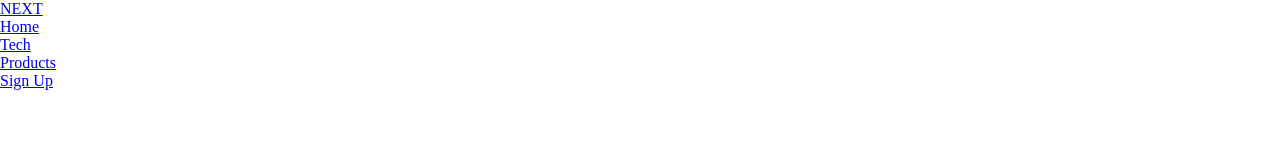
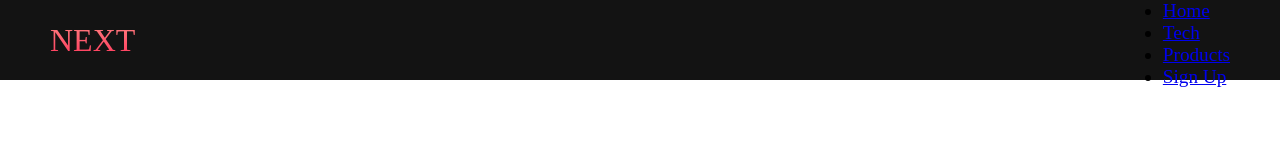
Before and after one commit to hlkirkness/beginnerswebsite, a plain HTML site: page index.html in a window 1280 px wide. Drawn offline with Linux system fonts and the light colour scheme.

Commit message:
more css

```diff
--- a/styles.css
+++ b/styles.css
@@ -2,5 +2,43 @@
     box-sizing: border-box;
     margin: 0;
     padding: 0;
-    font-family: 'Kambh Sans' sans-serif;
+    font-family: 'Kumbh Sans' sans-serif;
 }
+
+.navbar {
+    background: #131313;
+    height: 80px;
+    display: flex;
+    justify-content: center;
+    align-items: center;
+    font-size: 1.2rem;
+    position: sticky;
+    top: 0;
+    z-index: 999;
+}
+
+.navbar__container {
+    display: flex;
+    justify-content: space-between;
+    height: 80px;
+    z-index: 1;
+    width: 100%;
+    max-width: 1300px;
+    margin: 0 auto;
+    padding: 0 50px;
+}
+
+#navbar__logo {
+    background-color: #ff8177;
+    background-image: linear-gradient(to top, #ff0844 0%, #ffb199 100%);
+    background-size: 100%;
+    -webkit-background-clip: text;
+    -moz-background-clip: text;
+    -webkit-text-fill-color: transparent;
+    -moz-text-fill-color: transparent;
+    display: flex;
+    align-items: center;
+    cursor: pointer;
+    text-decoration: none;
+    font-size: 2rem;
+}
```
